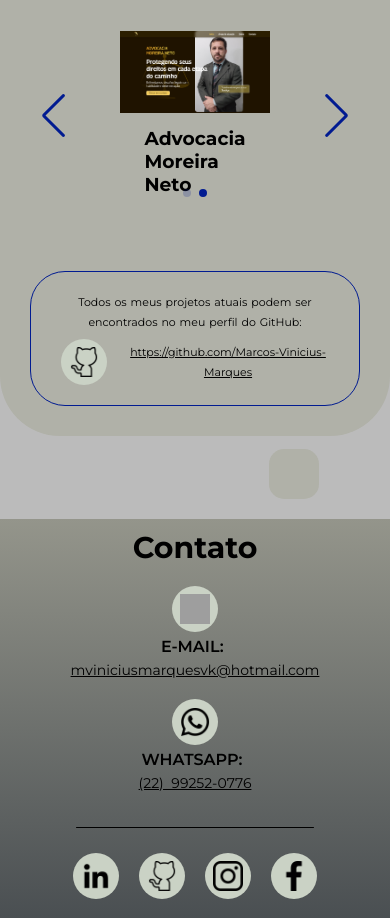
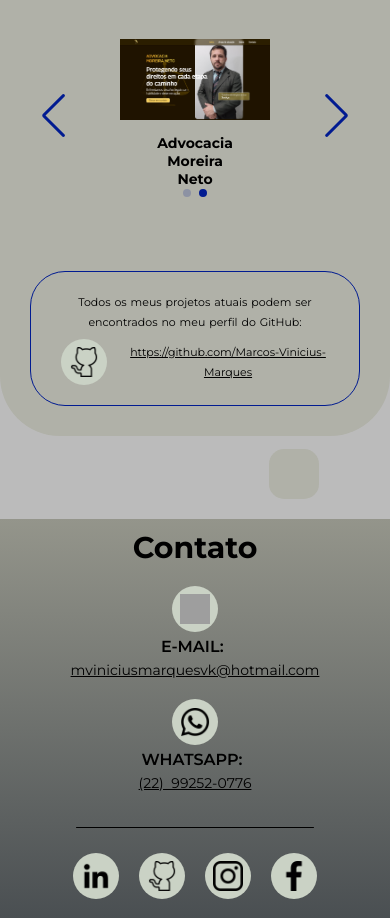
Before and after one commit to Marcos-Vinicius-Marques/Portfolio, a React (Vite) app: page / in a window 390 px wide. Shown: the part 1500-2418 px from the top of the page. Built offline with nearby package versions, Linux system fonts and the light colour scheme; grey boxes are pictures that could not be loaded.

Commit message:
h3 projetos corrigido

```diff
--- a/src/components/sliderProjects/sliderProjects.module.css
+++ b/src/components/sliderProjects/sliderProjects.module.css
@@ -28,4 +28,8 @@
     .areaIMG img {
         width: 150px;
     }
+    .areaIMG h3{
+        font-size: 14px;
+        text-align: center;
+    }
 }
```
